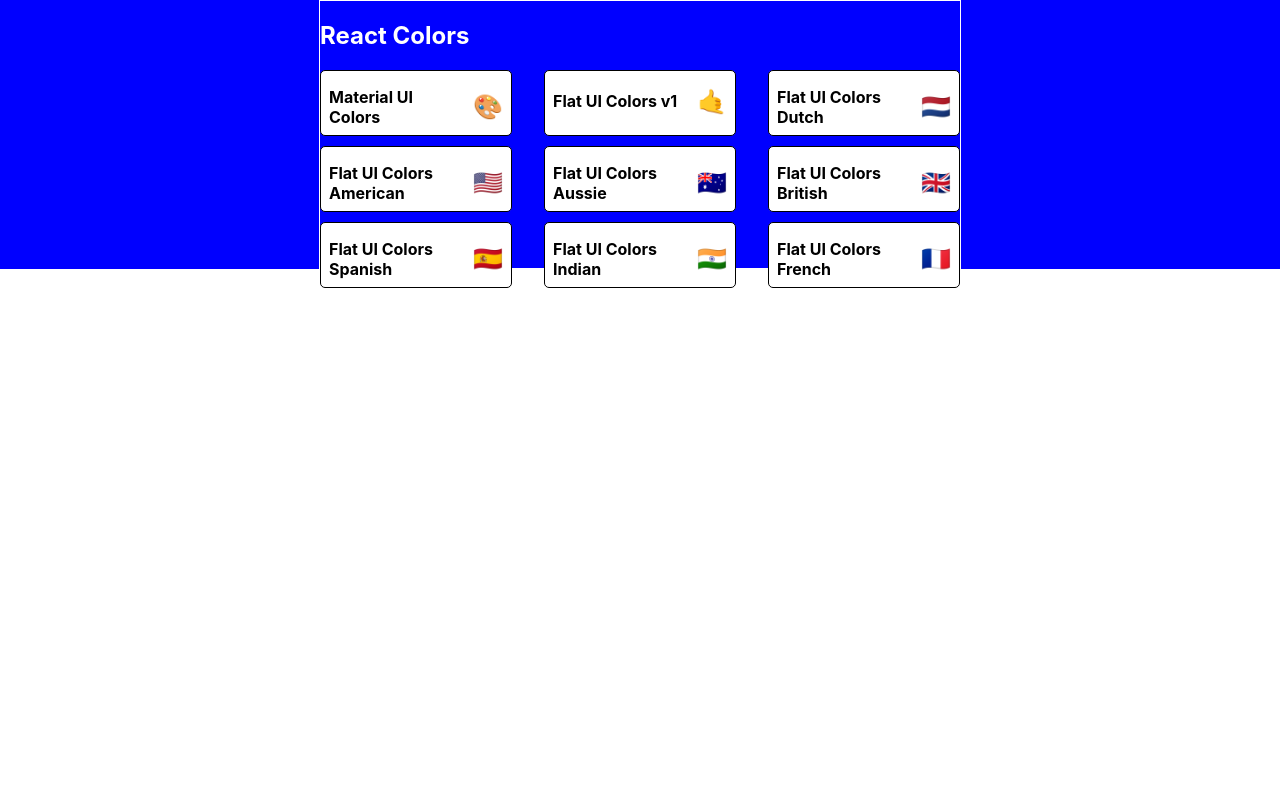
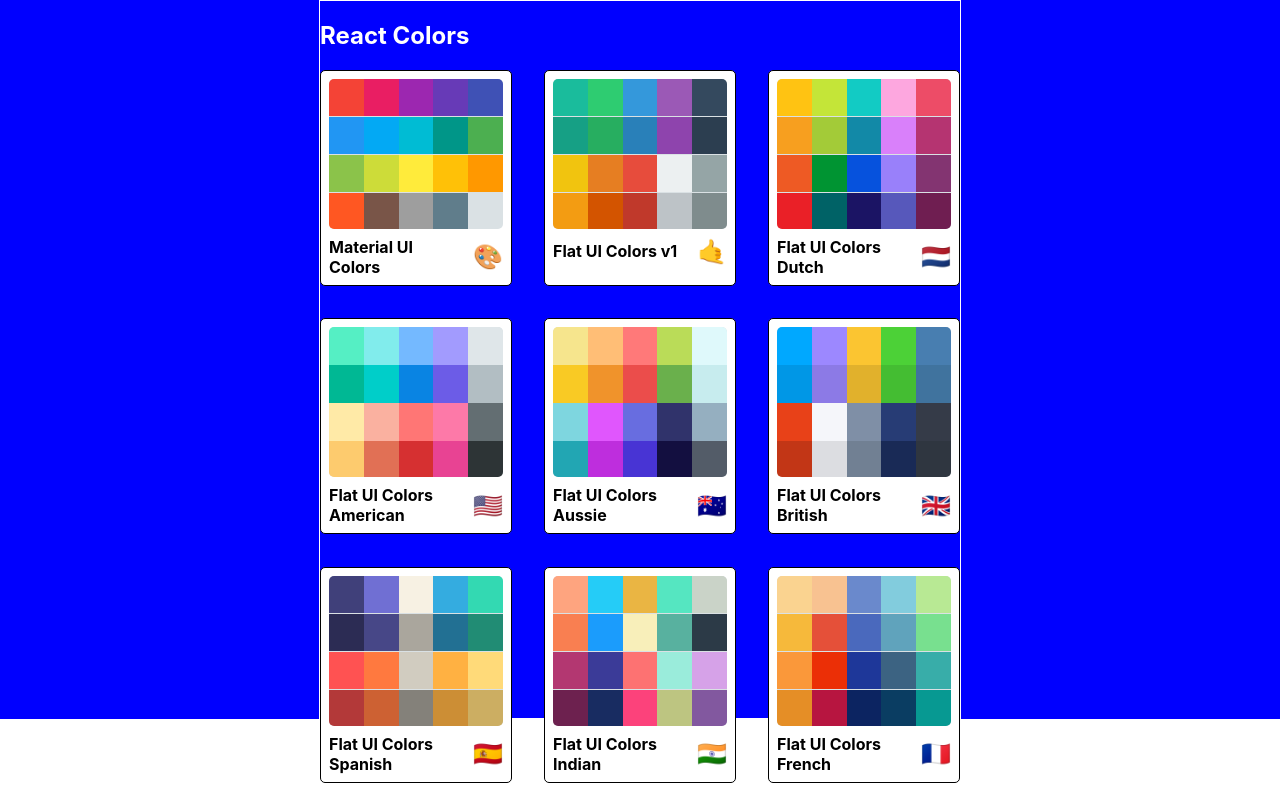
Before and after one commit to BedeMS/ColorPickerReact, a React (Create React App) app in the folder colors-app/: page / in a window 1280 px wide. Built offline with nearby package versions, Linux system fonts and the light colour scheme.

Commit message:
Finish style MiniPalette

```diff
--- a/colors-app/src/MiniPalette.js
+++ b/colors-app/src/MiniPalette.js
@@ -1,4 +1,5 @@
 import React, { Component } from "react";
+import { Link } from "react-router-dom";
 import { withStyles } from "@material-ui/styles";
 
 ///JSS also known as CSS in JS. This feature
@@ -17,7 +18,11 @@
     },
   },
   colors: {
-    backgroundColor: "grey",
+    backgroundColor: "#dae1e4",
+    borderRadius: "5px",
+    overflow: "hidden",
+    height: "150px",
+    width: "100%",
   },
   title: {
     display: "flex",
@@ -33,6 +38,14 @@
     marginLeft: "0.5rem",
     fontSize: "1.5rem",
   },
+  miniColor: {
+    height: "25%",
+    width: "20%",
+    display: "inline-block",
+    margin: "0 auto",
+    position: "relative",
+    marginBottom: "-3.5px",
+  },
 };
 
 class MiniPalette extends Component {
@@ -41,10 +54,20 @@
     //with material-ui. it takes our "main" style and
     //gives it a unique id (on top of the class name)
     //which makes it unique to this component.
-    const { classes, paletteName, emoji } = this.props;
+    const { classes, paletteName, emoji, colors, id } = this.props;
+
+    const miniColorBoxes = colors.map((el) => (
+      <div
+        className={classes.miniColor}
+        style={{ backgroundColor: el.color }}
+        key={el.name}
+      ></div>
+    ));
     return (
       <div className={classes.root}>
-        <div className={classes.colors}></div>
+        <Link to={`/palette/${id}`}>
+          <div className={classes.colors}>{miniColorBoxes}</div>
+        </Link>
         <h5 className={classes.title}>
           {paletteName} <span className={classes.emoji}>{emoji}</span>
         </h5>
```
Also changed, not shown: 1 other file (tests, documents, lock files or other folders).
